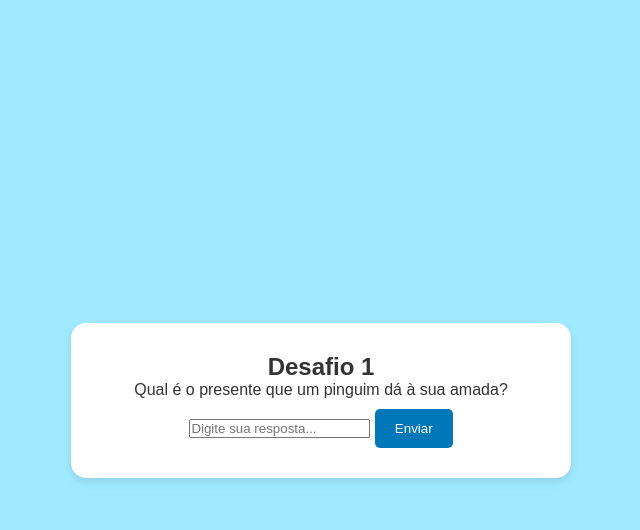
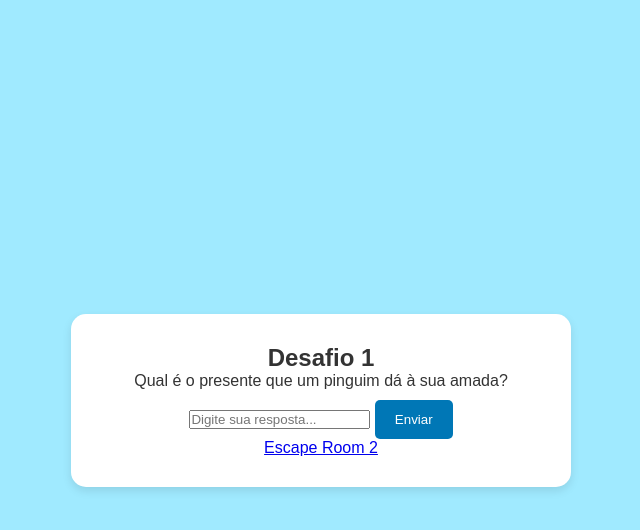
Before and after one commit to OOniion/escape, a plain HTML site: page index.html in a window 1280 px wide. Both pictures are taken after a click on the button "Começar". Shown: the whole page, without its empty margins (319-959 px from the left). Drawn offline with Linux system fonts and the light colour scheme.

Commit message:
index.html

```diff
--- a/index.html
+++ b/index.html
@@ -20,6 +20,7 @@
             <input type="text" id="challenge-input" placeholder="Digite sua resposta...">
             <button id="submit-answer">Enviar</button>
             <p id="feedback"></p>
+            <a href="https://ooniion.github.io/escape2/">Escape Room 2</a>
         </div>
     </div>
 
```
